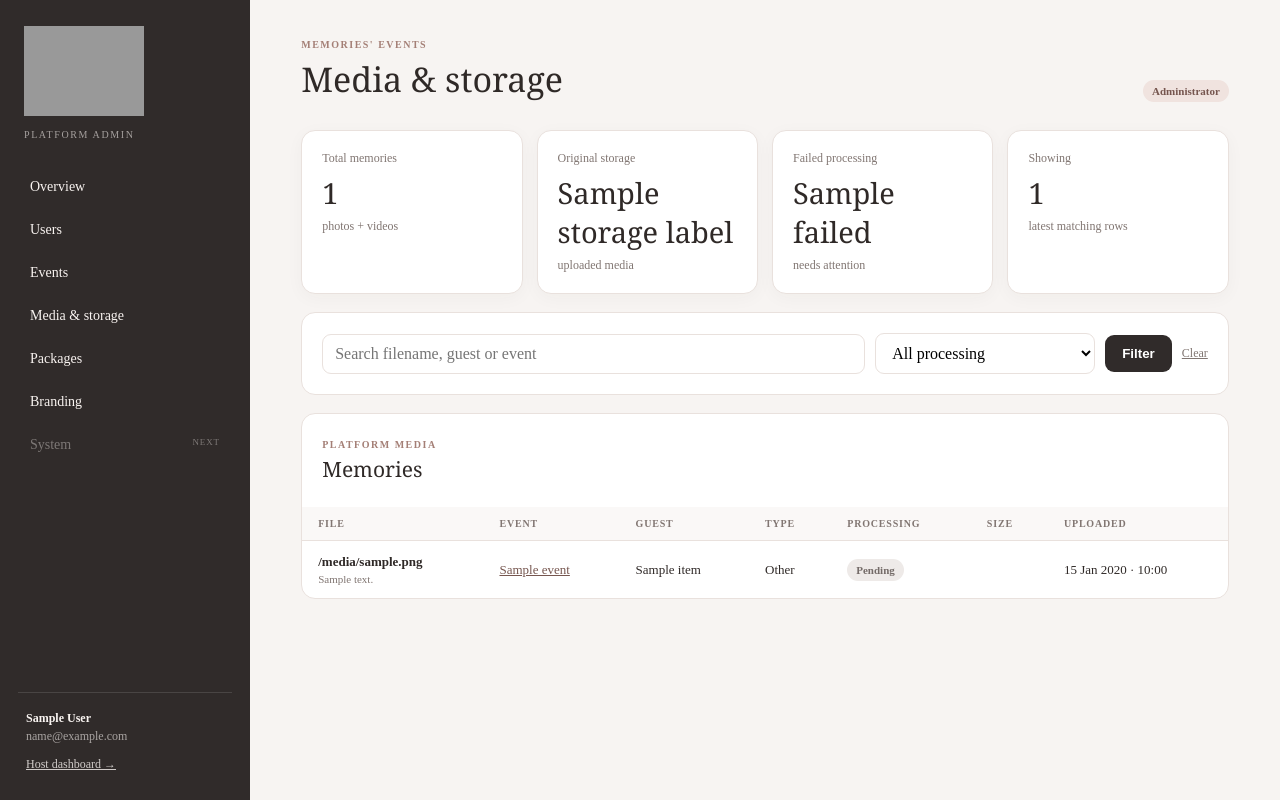
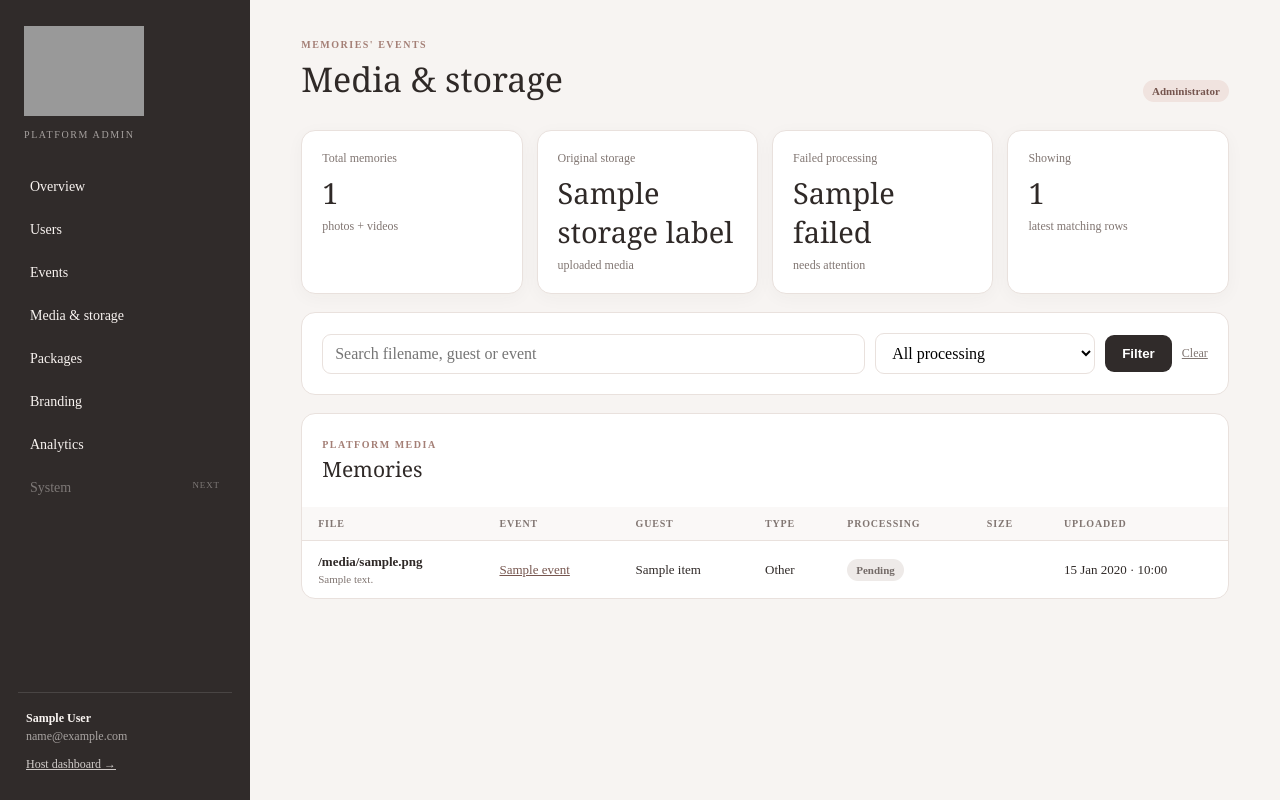
Before and after one commit to ShotOnMedia/markmonica, a FastAPI app: template templates/admin/media.html in a window 1280 px wide. Run offline with FastAPI, Linux system fonts and the light colour scheme; the template is opened without the code that fills it: most values are stand-ins (such as "Sample title", 1, 10 or a date in 2020); grey boxes are pictures that could not be loaded.

Commit message:
Add analytics to admin navigation

```diff
--- a/templates/admin/base.html
+++ b/templates/admin/base.html
@@ -19,6 +19,7 @@
       <a class="{{ 'active' if section == 'media' else '' }}" href="/admin/media">Media & storage</a>
       <a class="{{ 'active' if section == 'packages' else '' }}" href="/admin/packages">Packages</a>
       <a class="{{ 'active' if section == 'branding' else '' }}" href="/admin/branding">Branding</a>
+      <a class="{{ 'active' if section == 'analytics' else '' }}" href="/admin/analytics">Analytics</a>
       <span class="nav-disabled">System <small>Next</small></span>
     </nav>
     <div class="admin-sidebar-foot"><strong>{{ admin.display_name }}</strong><span>{{ admin.email }}</span><a href="/dashboard">Host dashboard →</a></div>
```
